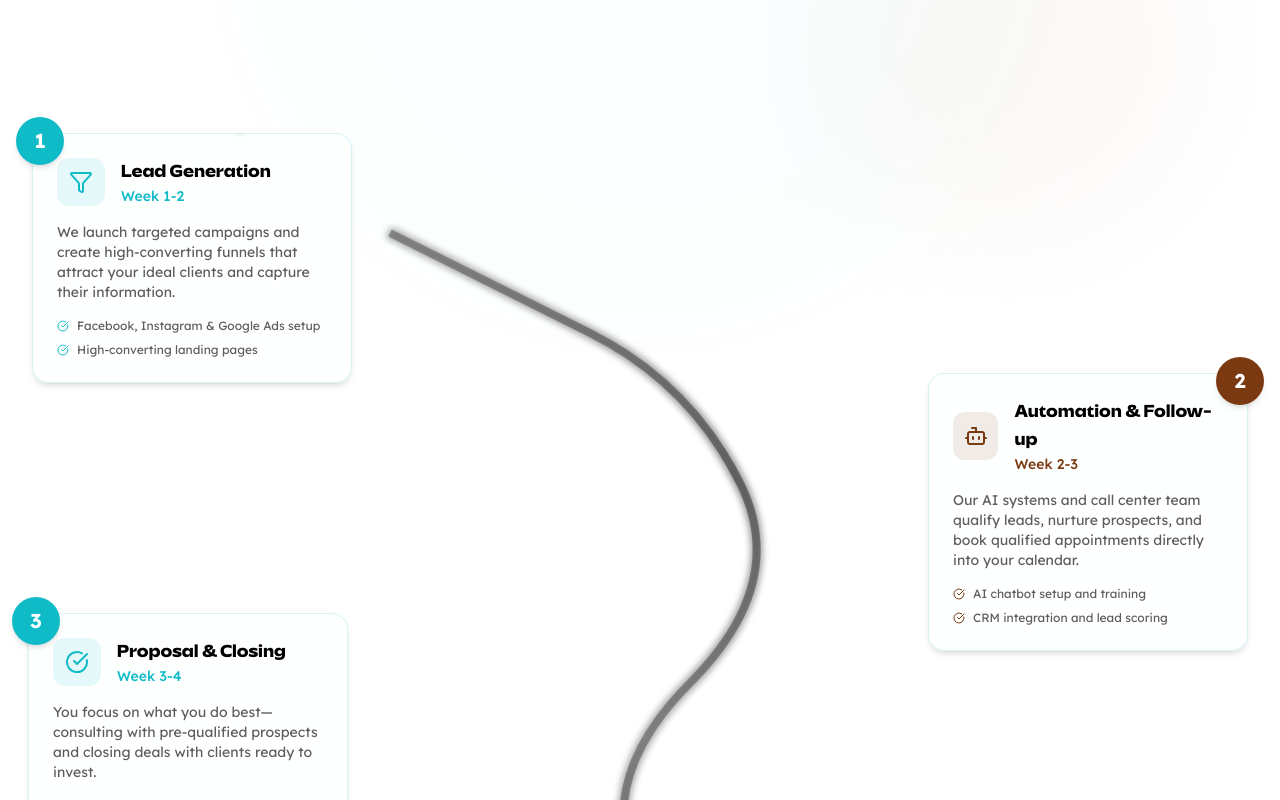
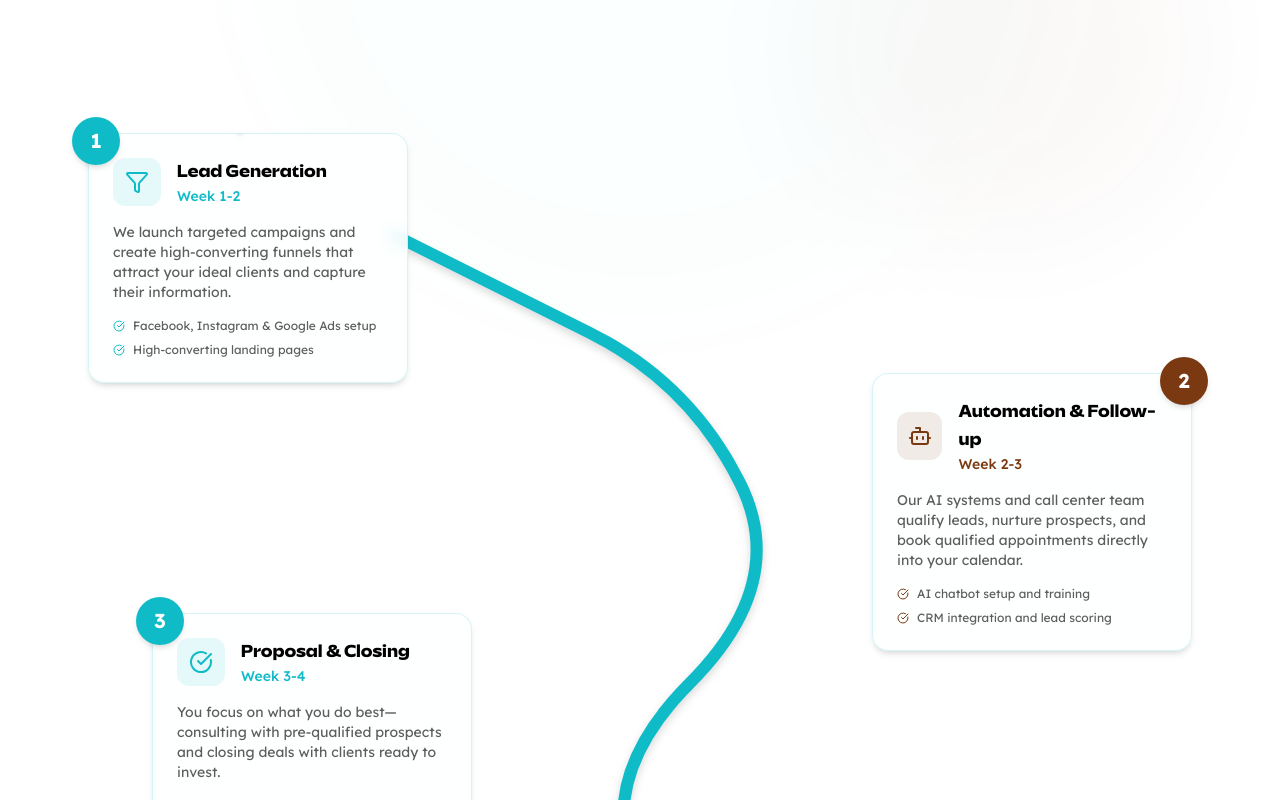
Before and after one commit to socialfunnel/socialfunnel, a Next.js app: page /process in a window 1280 px wide. Shown: the part 480-1280 px from the top of the page. Built offline with nearby package versions, Linux system fonts and the light colour scheme.

Commit message:
style(process): enhance visual elements and layout adjustments

```diff
--- a/src/app/process/page.tsx
+++ b/src/app/process/page.tsx
@@ -182,32 +182,32 @@ export default function ProcessPage() {
                   <stop
                     offset="0%"
                     stopColor="hsl(var(--primary))"
-                    stopOpacity="0.3"
+                    stopOpacity="0.8"
                   />
                   <stop
                     offset="25%"
                     stopColor="hsl(var(--secondary))"
-                    stopOpacity="0.4"
+                    stopOpacity="0.9"
                   />
                   <stop
                     offset="50%"
                     stopColor="hsl(var(--primary))"
-                    stopOpacity="0.3"
+                    stopOpacity="0.8"
                   />
                   <stop
                     offset="75%"
                     stopColor="hsl(var(--secondary))"
-                    stopOpacity="0.4"
+                    stopOpacity="0.9"
                   />
                   <stop
                     offset="100%"
                     stopColor="hsl(var(--primary))"
-                    stopOpacity="0.3"
+                    stopOpacity="0.8"
                   />
                 </linearGradient>
                 <filter id="glow">
-                  <feMorphology operator="dilate" radius="2" />
-                  <feGaussianBlur stdDeviation="3" result="coloredBlur" />
+                  <feMorphology operator="dilate" radius="3" />
+                  <feGaussianBlur stdDeviation="4" result="coloredBlur" />
                   <feMerge>
                     <feMergeNode in="coloredBlur" />
                     <feMergeNode in="SourceGraphic" />
@@ -215,7 +215,7 @@ export default function ProcessPage() {
                 </filter>
               </defs>
 
-              {/* Main river path */}
+              {/* Main river path with brand colors */}
               <path
                 d="M 150 100
                    Q 250 150, 350 200
@@ -224,10 +224,10 @@ export default function ProcessPage() {
                    Q 350 650, 400 750
                    Q 450 850, 550 950
                    Q 650 1050, 650 1100"
-                stroke="url(#riverGradient)"
-                strokeWidth="8"
+                stroke="oklch(0.7228 0.1214 203.7873)"
+                strokeWidth="12"
                 fill="none"
-                className="animate-pulse"
+                className="animate-pulse drop-shadow-lg"
                 filter="url(#glow)"
               />
 
@@ -336,7 +336,7 @@ export default function ProcessPage() {
                 whileInView={{ opacity: 1, scale: 1, y: 0 }}
                 viewport={{ once: true }}
                 transition={{ duration: 0.6, delay: 0.1 }}
-                className="absolute top-0 left-0 md:left-2"
+                className="absolute top-0 left-0 md:left-16"
               >
                 <div className="group relative w-80 max-w-[90vw]">
                   {/* Step number floating badge */}
@@ -384,7 +384,7 @@ export default function ProcessPage() {
                 whileInView={{ opacity: 1, scale: 1, y: 0 }}
                 viewport={{ once: true }}
                 transition={{ duration: 0.6, delay: 0.2 }}
-                className="absolute top-60 right-0 md:right-2"
+                className="absolute top-60 right-0 md:right-16"
               >
                 <div className="group relative w-80 max-w-[90vw]">
                   <div className="absolute -top-4 -right-4 w-12 h-12 bg-secondary text-secondary-foreground rounded-full flex items-center justify-center text-xl font-bold shadow-lg z-20 group-hover:scale-110 transition-transform duration-300">
@@ -430,7 +430,7 @@ export default function ProcessPage() {
                 whileInView={{ opacity: 1, scale: 1, y: 0 }}
                 viewport={{ once: true }}
                 transition={{ duration: 0.6, delay: 0.3 }}
-                className="absolute top-[480px] left-0 md:left-1"
+                className="absolute top-[480px] left-0 md:left-32"
               >
                 <div className="group relative w-80 max-w-[90vw]">
                   <div className="absolute -top-4 -left-4 w-12 h-12 bg-primary text-primary-foreground rounded-full flex items-center justify-center text-xl font-bold shadow-lg z-20 group-hover:scale-110 transition-transform duration-300">
@@ -476,7 +476,7 @@ export default function ProcessPage() {
                 whileInView={{ opacity: 1, scale: 1, y: 0 }}
                 viewport={{ once: true }}
                 transition={{ duration: 0.6, delay: 0.4 }}
-                className="absolute top-[720px] right-0 md:right-1"
+                className="absolute top-[720px] right-0 md:right-16"
               >
                 <div className="group relative w-80 max-w-[90vw]">
                   <div className="absolute -top-4 -right-4 w-12 h-12 bg-secondary text-secondary-foreground rounded-full flex items-center justify-center text-xl font-bold shadow-lg z-20 group-hover:scale-110 transition-transform duration-300">
```
